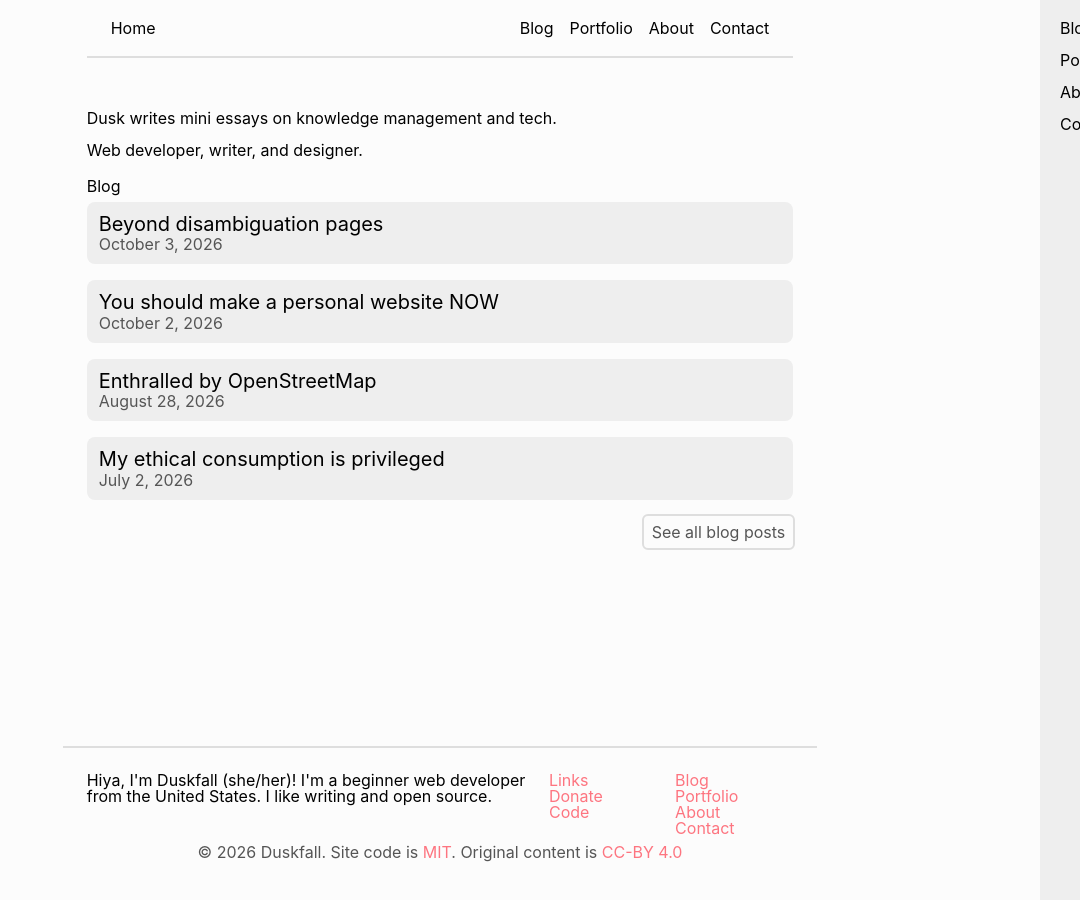
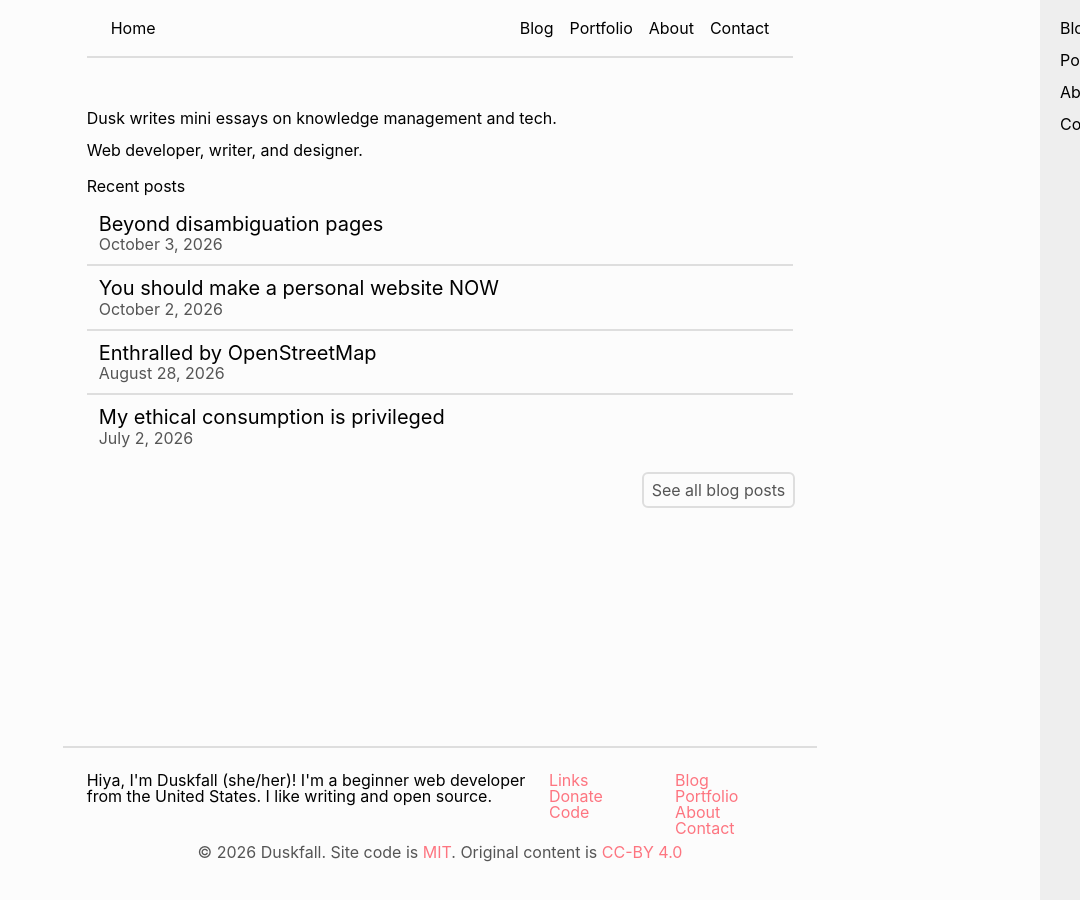
Before and after one commit to TrulyFlawed/trulyflawed.github.io, a Jekyll site: the page built from index.md, in a window 1280 px wide. Shown: the whole page, without its empty margins (200-1280 px from the left). Built offline with Jekyll 4.4.1, drawn with Linux system fonts in a browser that asks for light colours; nearby versions of some CDN libraries; library files that are not in the unit come from our copies.

Commit message:
style: change look of article lists
I found making a card for each article to look kind of ugly, so I've
switched to using a (hopefully) nicer list format.

```diff
--- a/assets/css/components.css
+++ b/assets/css/components.css
@@ -93,10 +93,15 @@ footer {
 .article-list {
 	display: flex;
 	flex-direction: column;
-	gap: 1rem;
+	/* gap: 1rem; */
+	border-radius: 1rem;
+}
+.blog-redirect-button {
+	display: flex;
 }
 .basic-link {
 	margin-inline-start: auto;
+	margin-block-start: 1rem;
 	color: var(--color-text-muted);
 	text-decoration: none;
 
@@ -108,9 +113,8 @@ footer {
 	}
 }
 .article {
-	background-color: var(--color-surface);
 	padding: 0.75rem;
-	border-radius: 0.5rem;
+	border-radius: 0;
 	transition: ease 0.15s;
 
 	display: flex;
@@ -120,8 +124,21 @@ footer {
 	color: var(--color-text-primary);
 	text-decoration: none;
 
+	border-block-end: 0.125rem solid var(--color-surface-hover);
+
+	&:first-child {
+		border-start-start-radius: 0.75rem;
+		border-start-end-radius: 0.75rem;
+	}
+	&:last-child {
+		border-block-end: none !important;
+		outline: none;
+		border-end-start-radius: 0.75rem;
+		border-end-end-radius: 0.75rem;
+	}
+
 	&:hover, &:focus-visible {
-		background-color: var(--color-surface-hover);
+		background-color: var(--color-surface);
 	}
 
 	& .title {
--- a/index.md
+++ b/index.md
@@ -6,7 +6,7 @@ layout: "default"
 
 Web developer, writer, and designer.
 
-## Blog
+## Recent posts
 
 <div class="article-list">
 	{% for post in site.posts limit: 4 %}
@@ -17,6 +17,7 @@ Web developer, writer, and designer.
 			</div>
 		</a>
 	{% endfor %}
-
+</div>
+<div class="blog-redirect-button">
 	<a href="/blog" class="basic-link">See all blog posts</a>
 </div>
```
